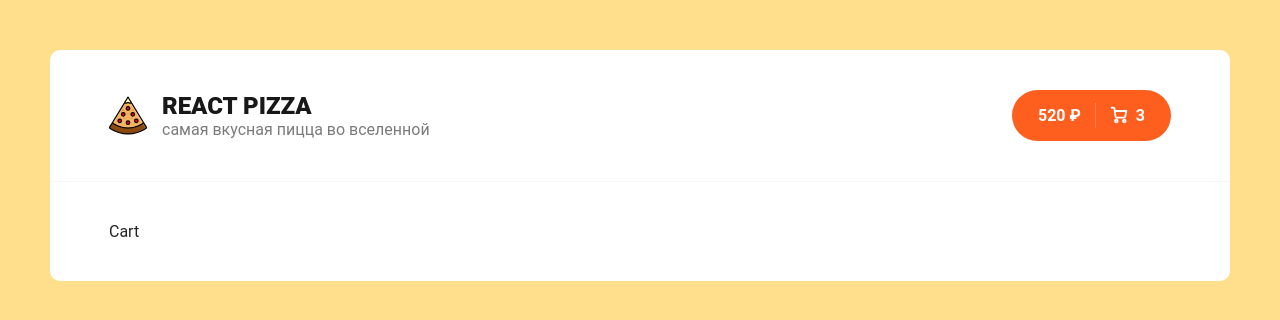
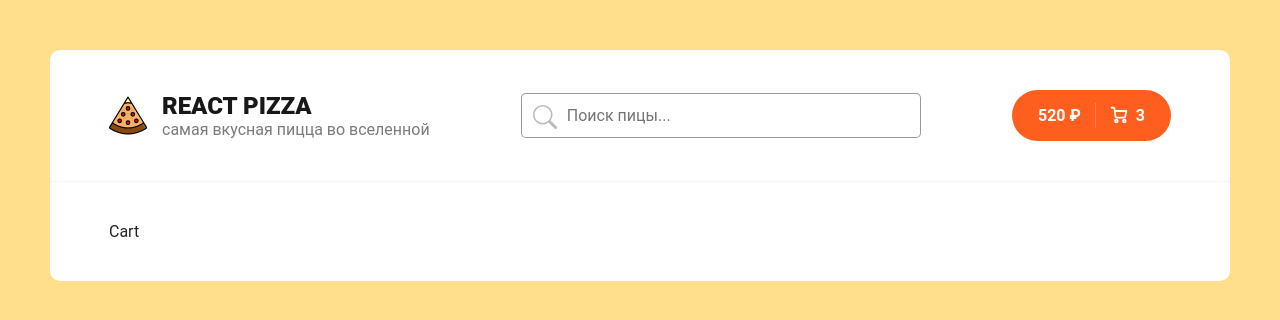
Before and after one commit to Gamaunov/react-pizza_v2, a React (Create React App) app: page /cart in a window 1280 px wide. Shown: the top 320 px of the page. Built offline with nearby package versions, Linux system fonts and the light colour scheme.

Commit message:
controlled input variant №1

```diff
--- a/src/App.js
+++ b/src/App.js
@@ -1,3 +1,4 @@
+import { useState } from 'react';
 import { Routes, Route } from 'react-router-dom';
 import Header from './components/Header';
 import Cart from './pages/Cart';
@@ -6,9 +7,10 @@ import NotFound from './pages/NotFound';
 import './scss/app.scss';
 
 function App() {
+  const [searchValue, setSearchValue] = useState('');
   return (
     <div className="wrapper">
-      <Header />
+      <Header searchValue={searchValue} setSearchValue={setSearchValue} />
       <div className="content">
         <div className="container">
           <Routes>
--- a/src/components/Header.jsx
+++ b/src/components/Header.jsx
@@ -1,8 +1,9 @@
 import React from 'react';
 import { Link } from 'react-router-dom';
 import logo from '../assets/img/pizza-logo.svg';
+import Search from './search/Search';
 
-const Header = () => {
+const Header = ({ searchValue, setSearchValue }) => {
   return (
     <div className="header">
       <div className="container">
@@ -15,6 +16,7 @@ const Header = () => {
             </div>
           </div>
         </Link>
+        <Search searchValue={searchValue} setSearchValue={setSearchValue} />
         <div className="header__cart">
           <Link to="/cart" className="button button--cart">
             <span>520 ₽</span>
--- /dev/null
+++ b/src/components/search/Search.jsx
@@ -0,0 +1,40 @@
+import React from 'react';
+import s from './Search.module.scss';
+
+const Search = ({ searchValue, setSearchValue }) => {
+  return (
+    <div className={s.root}>
+      <svg
+        className={s.icon}
+        xmlns="http://www.w3.org/2000/svg"
+        width="16"
+        height="16"
+        fill="currentColor"
+        viewBox="0 0 16 16"
+      >
+        <path d="M11.742 10.344a6.5 6.5 0 1 0-1.397 1.398h-.001c.03.04.062.078.098.115l3.85 3.85a1 1 0 0 0 1.415-1.414l-3.85-3.85a1.007 1.007 0 0 0-.115-.1zM12 6.5a5.5 5.5 0 1 1-11 0 5.5 5.5 0 0 1 11 0z" />
+      </svg>
+      <input
+        value={searchValue}
+        onChange={(e) => setSearchValue(e.target.value)}
+        className={s.input}
+        placeholder="Поиск пицы..."
+      />
+      {searchValue && (
+        <svg
+          onClick={() => setSearchValue('')}
+          className={s.clearIcon}
+          xmlns="http://www.w3.org/2000/svg"
+          width="16"
+          height="16"
+          fill="currentColor"
+          viewBox="0 0 16 16"
+        >
+          <path d="M11.46.146A.5.5 0 0 0 11.107 0H4.893a.5.5 0 0 0-.353.146L.146 4.54A.5.5 0 0 0 0 4.893v6.214a.5.5 0 0 0 .146.353l4.394 4.394a.5.5 0 0 0 .353.146h6.214a.5.5 0 0 0 .353-.146l4.394-4.394a.5.5 0 0 0 .146-.353V4.893a.5.5 0 0 0-.146-.353L11.46.146zm-6.106 4.5L8 7.293l2.646-2.647a.5.5 0 0 1 .708.708L8.707 8l2.647 2.646a.5.5 0 0 1-.708.708L8 8.707l-2.646 2.647a.5.5 0 0 1-.708-.708L7.293 8 4.646 5.354a.5.5 0 1 1 .708-.708z" />
+        </svg>
+      )}
+    </div>
+  );
+};
+
+export default Search;
--- /dev/null
+++ b/src/components/search/Search.module.scss
@@ -0,0 +1,33 @@
+.root {
+  position: relative;
+}
+.input {
+  border: 1px solid rgba(0, 0, 0, 0.4);
+  padding: 12px 45px 12px 45px;
+  width: 400px;
+  border-radius: 5px;
+  font-size: 1rem;
+}
+.input:focus {
+  outline: 1px solid black;
+}
+.icon {
+  width: 1.5rem;
+  height: 1.5rem;
+  opacity: 0.3;
+  position: absolute;
+  left: 12px;
+  top: 12px;
+}
+.clearIcon {
+  width: 1.5rem;
+  height: 1.5rem;
+  opacity: 0.3;
+  position: absolute;
+  right: 15px;
+  top: 12px;
+  cursor: pointer;
+}
+.clearIcon:hover {
+  opacity: 1;
+}
```
